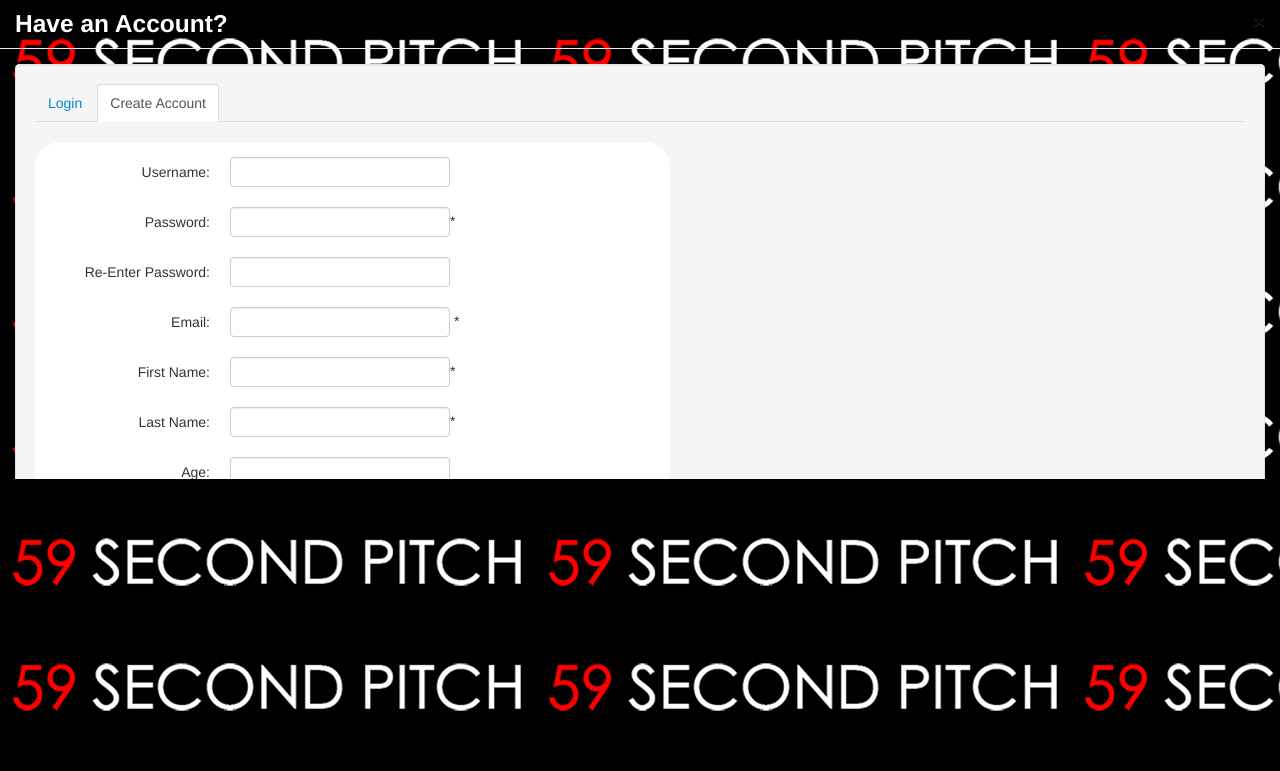
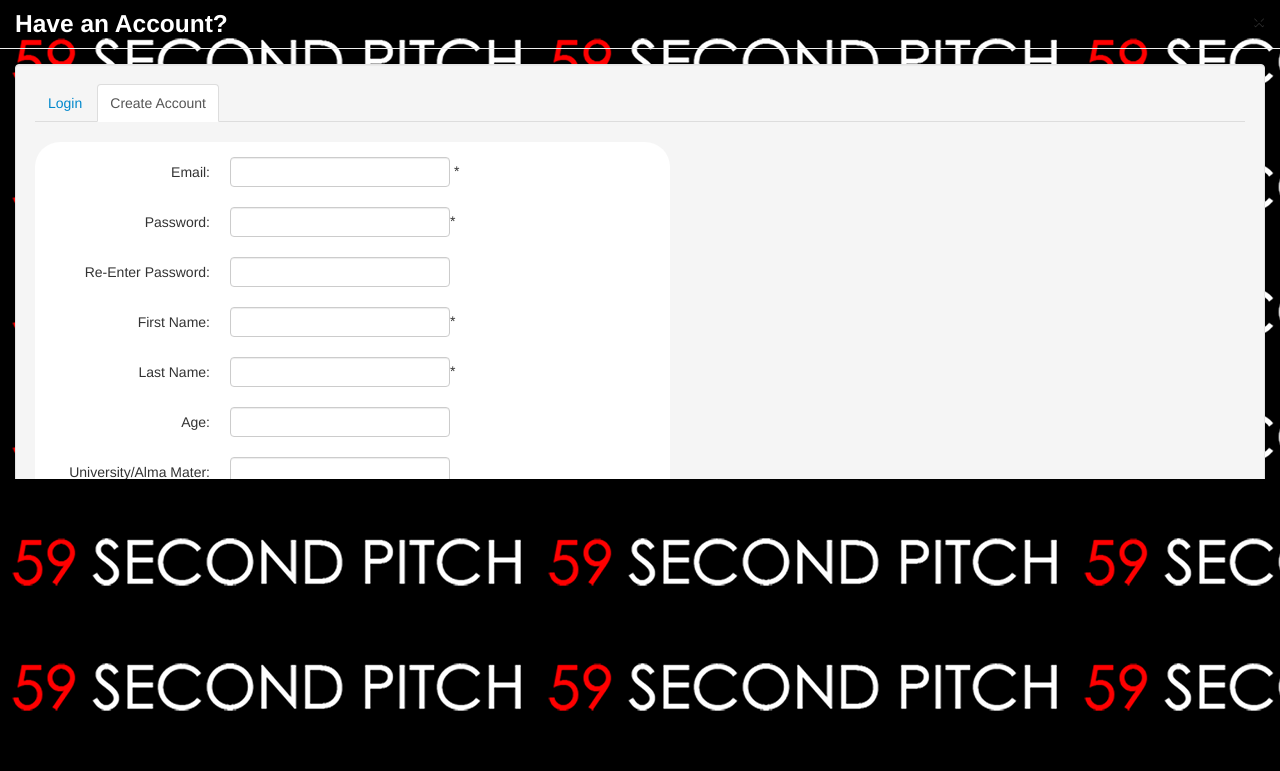
Before and after one commit to ejt215/59SecondPitch, a PHP site: page /59SecondPitch/login.php in a window 1280 px wide, after a click on "Create Account". Shown: the top 771 px of the page. Run offline with PHP 8.4, Linux system fonts and the light colour scheme; some libraries are stand-ins or nearby versions.

Commit message:
Removed username from everything.  Email is the primary sign-in

```diff
--- a/fiftynineDAO.php
+++ b/fiftynineDAO.php
@@ -67,7 +67,8 @@ class fiftynineDAO {
         }
 
         $row = mysqli_fetch_array($result);
-        $fiftynineprofile = new fiftynineProfile($row['fiftynineprofileid'], $row['username'], $row['password'], $row['email'], $row['firstname'], $row['lastname'], $row['age'], $row['almamater'], $row['city']);
+        die($row['city']);
+        $fiftynineprofile = new fiftynineProfile($row['fiftynineprofileid'], $row['password'], $row['email'], $row['firstname'], $row['lastname'], $row['age'], $row['almamater'], $row['city']);
         return $fiftynineprofile;
     }
 
--- a/fiftynineProfile.php
+++ b/fiftynineProfile.php
@@ -2,7 +2,6 @@
 
 class fiftynineProfile {
     public $fiftynineprofileid;
-    public $username;
     public $password;
     public $email;
     public $firstname;
@@ -11,9 +10,8 @@ class fiftynineProfile {
     public $almamater;
     public $city;
 
-    function __construct($fiftynineprofileid,$username,$password,$email,$age,$almamater,$city) {
+    function __construct($fiftynineprofileid,$password,$email,$age,$almamater,$city) {
         $this->fiftynineprofileid = $fiftynineprofileid;
-        $this->username = $username;
         $this->password = $password;
         $this->email = $email;
         $this->firstname = $firstname;
--- a/login.php
+++ b/login.php
@@ -17,11 +17,10 @@ session_start();
 
 
         <?php
-
         //
         // define variables and set to empty values
         $firstnameErr = $lastnameErr = $emailErr = $passwordErr = $repasswordErr = $typeErr = "";
-        $name = $email = $password = $lastname = $firstname = $repassword = $age = $almamater = $city = $username = $type = "";
+        $name = $email = $password = $lastname = $firstname = $repassword = $age = $almamater = $city = $type = "";
         $valid = true;
         if ($_SERVER["REQUEST_METHOD"] == "POST") {
             switch ($_POST['submit']) {
@@ -82,15 +81,12 @@ session_start();
                     $almamater = $_POST["almamater"];
                     $city = $_POST["city"];
 
-                    $username = $_POST["username"];
-
                     if ($valid) {
                         $_SESSION['firstname'] = $firstname;
                         $_SESSION['lastname'] = $lastname;
                         $_SESSION['type'] = $type;
                         $_SESSION['email'] = $email;
                         $_SESSION['age'] = $age;
-                        $_SESSION['username'] = $username;
                         $_SESSION['password'] = $password;
                         $_SESSION['almamater'] = $almamater;
                         $_SESSION['city'] = $city;
@@ -120,7 +116,7 @@ session_start();
                                         <legend class="">Login</legend>
                                     </div>
                                     <div class="control-group">
-                                        <!-- Username -->
+                                        <!-- Email -->
                                         <label class="control-label"  for="email">Email</label>
                                         <div class="controls">
                                             <input type="text" id="email" name="email" placeholder="" class="input-xlarge">
@@ -147,10 +143,9 @@ session_start();
                         </div>
                         <div class="tab-pane fade" id="create">
                             <form class="form-horizontal" id="newProfileForm" action="<?php echo htmlspecialchars($_SERVER["PHP_SELF"]); ?>" method="POST">
-
                                 <div class="control-group">
-                                    <label class="control-label" for="username">Username:</label>
-                                    <div class="controls"><input type="text" id="username" name="username" value = "<?php echo $username; ?>"></div>
+                                    <label class="control-label" for="email">Email:</label>
+                                    <div class="controls"><input type="text" id="email" name="email" value = "<?php echo $email; ?>"> <span class="error">* <?php echo $emailErr; ?></span></div>
                                 </div>
                                 <div class="control-group">
                                     <label class="control-label" for="password">Password:</label>
@@ -159,10 +154,6 @@ session_start();
                                 <div class="control-group">
                                     <label class="control-label" for="repassword">Re-Enter Password:</label>
                                     <div class="controls"><input type="password" id="repassword" name="repassword" value = "<?php echo $repassword; ?>"></div>
-                                </div>
-                                <div class="control-group">
-                                    <label class="control-label" for="email">Email:</label>
-                                    <div class="controls"><input type="text" id="email" name="email" value = "<?php echo $email; ?>"> <span class="error">* <?php echo $emailErr; ?></span></div>
                                 </div>
                                 <div class="control-group">
                                     <label class="control-label" for="firstname">First Name:</label>
--- a/update.php
+++ b/update.php
@@ -3,8 +3,6 @@
 session_start();
 include_once 'fiftynineDAO.php';
 
-
-$username = $_SESSION['username'];
 $password = $_SESSION['password'];
 $email = $_SESSION['email'];
 $firstname = $_SESSION['firstname'];
@@ -20,8 +18,8 @@ if($age ==""){
 
 $dao = new fiftynineDAO();
 
-$sql="INSERT INTO 59Profile (username,password,email,firstname,lastname,age,almamater,city)
-VALUES ('$username','$password','$email','$firstname','$lastname','$age','$almamater','$city')";
+$sql="INSERT INTO 59Profile (password,email,firstname,lastname,age,almamater,city)
+VALUES ('$password','$email','$firstname','$lastname','$age','$almamater','$city')";
 
 $dao->executeSQL($sql);
 
```
Also changed, not shown: index.php (+1 -8 lines). Lines whose indentation alone changed are shown as unchanged.
